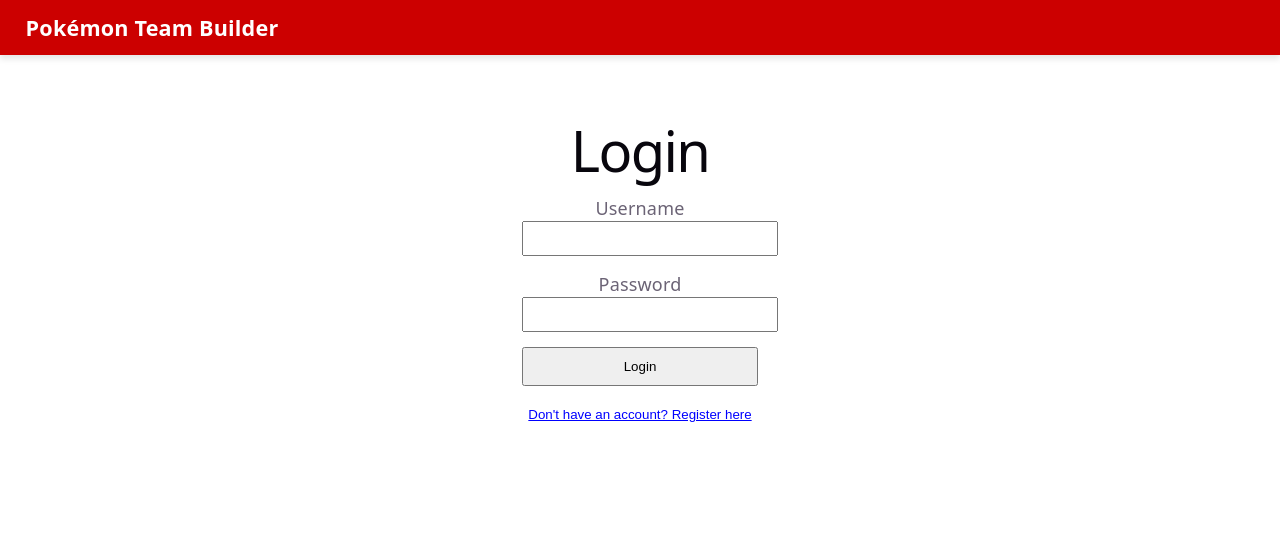
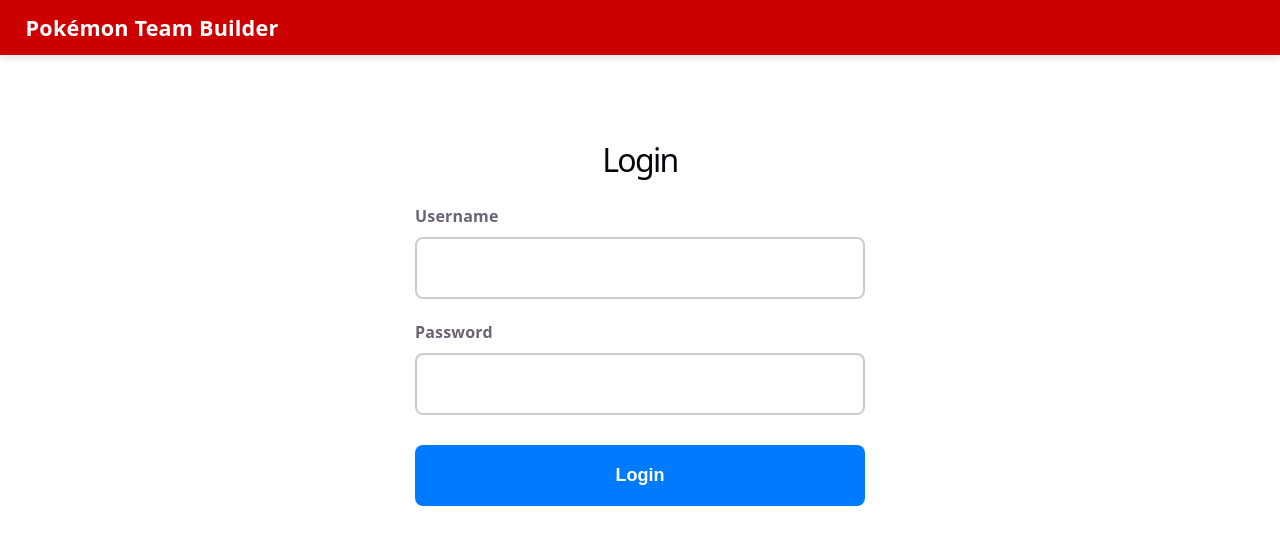
Before and after one commit to Christian1137/CIS4004-Project, a React (Vite) app in the folder frontend/: page / in a window 1280 px wide. Shown: the top 544 px of the page. Built offline with nearby package versions, Linux system fonts and the light colour scheme.

Commit message:
small tweaks to formatting

```diff
--- a/frontend/src/pages/LoginPage.jsx
+++ b/frontend/src/pages/LoginPage.jsx
@@ -54,44 +54,47 @@
     }
   };
 
-  return (
-    <main style={{ maxWidth: '400px', margin: '50px auto', textAlign: 'center' }}>
-      <h1>{isLogin ? 'Login' : 'Create Account'}</h1>
+ return (
+    <main style={{ maxWidth: '450px', margin: '60px auto', textAlign: 'center', padding: '0 20px', boxSizing: 'border-box' }}>
+      <h1 style={{ marginBottom: '30px', fontSize: '32px' }}>{isLogin ? 'Login' : 'Create Account'}</h1>
 
-      <form onSubmit={handleSubmit} aria-label={isLogin ? 'Login Form' : 'Registration Form'}>
-        <div style={{ marginBottom: '15px' }}>
-          <label htmlFor="username" style={{ display: 'block' }}>Username</label>
+      {/* Added flexbox here to perfectly center the static-sized boxes */}
+      <form onSubmit={handleSubmit} aria-label={isLogin ? 'Login Form' : 'Registration Form'} style={{ display: 'flex', flexDirection: 'column', alignItems: 'center' }}>
+
+        <div style={{ marginBottom: '20px' }}>
+          {/* Label width matches input width to keep text left-aligned with the box */}
+          <label htmlFor="username" style={{ display: 'block', fontWeight: 'bold', marginBottom: '8px', fontSize: '16px', textAlign: 'left', width: '350px' }}>Username</label>
           <input
             id="username"
             type="text"
             value={username}
             onChange={(e) => setUsername(e.target.value)}
             required
-            style={{ width: '100%', padding: '8px' }}
+            style={{ width: '450px', padding: '20px', fontSize: '16px', borderRadius: '8px', border: '2px solid #ccc', boxSizing: 'border-box' }}
           />
         </div>
 
-        <div style={{ marginBottom: '15px' }}>
-          <label htmlFor="password" style={{ display: 'block' }}>Password</label>
+        <div style={{ marginBottom: '20px' }}>
+          <label htmlFor="password" style={{ display: 'block', fontWeight: 'bold', marginBottom: '8px', fontSize: '16px', textAlign: 'left', width: '350px' }}>Password</label>
           <input
             id="password"
             type="password"
             value={password}
             onChange={(e) => setPassword(e.target.value)}
             required
-            style={{ width: '100%', padding: '8px' }}
+            style={{ width: '450px', padding: '20px', fontSize: '16px', borderRadius: '8px', border: '2px solid #ccc', boxSizing: 'border-box' }}
           />
         </div>
 
         {/* user selection */}
         {!isLogin && (
-          <div style={{ marginBottom: '12px' }}>
-            <label htmlFor="userType" style={{ display: 'block' }}>Account Type</label>
+          <div style={{ marginBottom: '25px' }}>
+            <label htmlFor="userType" style={{ display: 'block', fontWeight: 'bold', marginBottom: '8px', fontSize: '16px', textAlign: 'left', width: '350px' }}>Account Type</label>
             <select
               id="userType"
               value={userType}
               onChange={(e) => setUserType(e.target.value)}
-              style={{ width: '100%', padding: '8px' }}
+              style={{ width: '450px', padding: '20px', fontSize: '16px', borderRadius: '8px', border: '2px solid #ccc', boxSizing: 'border-box', cursor: 'pointer' }}
             >
               <option value="Trainer">Trainer</option>
               <option value="Administrator">Administrator</option>
@@ -99,16 +102,27 @@
           </div>
         )}
 
-        <button type="submit" style={{ width: '100%', padding: '10px', cursor: 'pointer' }}>
+        <button type="submit" style={{ width: '450px', padding: '20px', fontSize: '18px', cursor: 'pointer', backgroundColor: '#007bff', color: 'white', border: 'none', borderRadius: '8px', fontWeight: 'bold', marginTop: '10px' }}>
           {isLogin ? 'Login' : 'Register'}
         </button>
       </form>
 
       <button
         onClick={() => setIsLogin(!isLogin)}
-        style={{ marginTop: '20px', background: 'none', border: 'none', color: 'blue', textDecoration: 'underline', cursor: 'pointer' }}
+        style={{
+          marginTop: '30px',
+          background: 'none',
+          border: 'none',
+          color: '#ffffff',
+          textDecoration: 'underline',
+          cursor: 'pointer',
+          fontSize: '20px',
+          fontWeight: '600'
+        }}
       >
-        {isLogin ? "Don't have an account? Register here" : "Return to Login"}
+        {isLogin
+          ? "Click here to create a new account!"
+          : "Click here to log in!"}
       </button>
     </main>
   );
--- a/frontend/src/pages/ProfilePage.jsx
+++ b/frontend/src/pages/ProfilePage.jsx
@@ -223,7 +223,6 @@
 
       {/* DELETE SECTION */}
       <div style={{ textAlign: "center" }}>
-        <h3 style={{ color: "#cc0000", fontSize: "1.1rem" }}>Danger Zone</h3>
         <button onClick={handleDeleteAccount} style={{
           width: "100%", padding: "10px", backgroundColor: "transparent",
           color: "#cc0000", border: "2px solid #cc0000", borderRadius: "5px",
```
